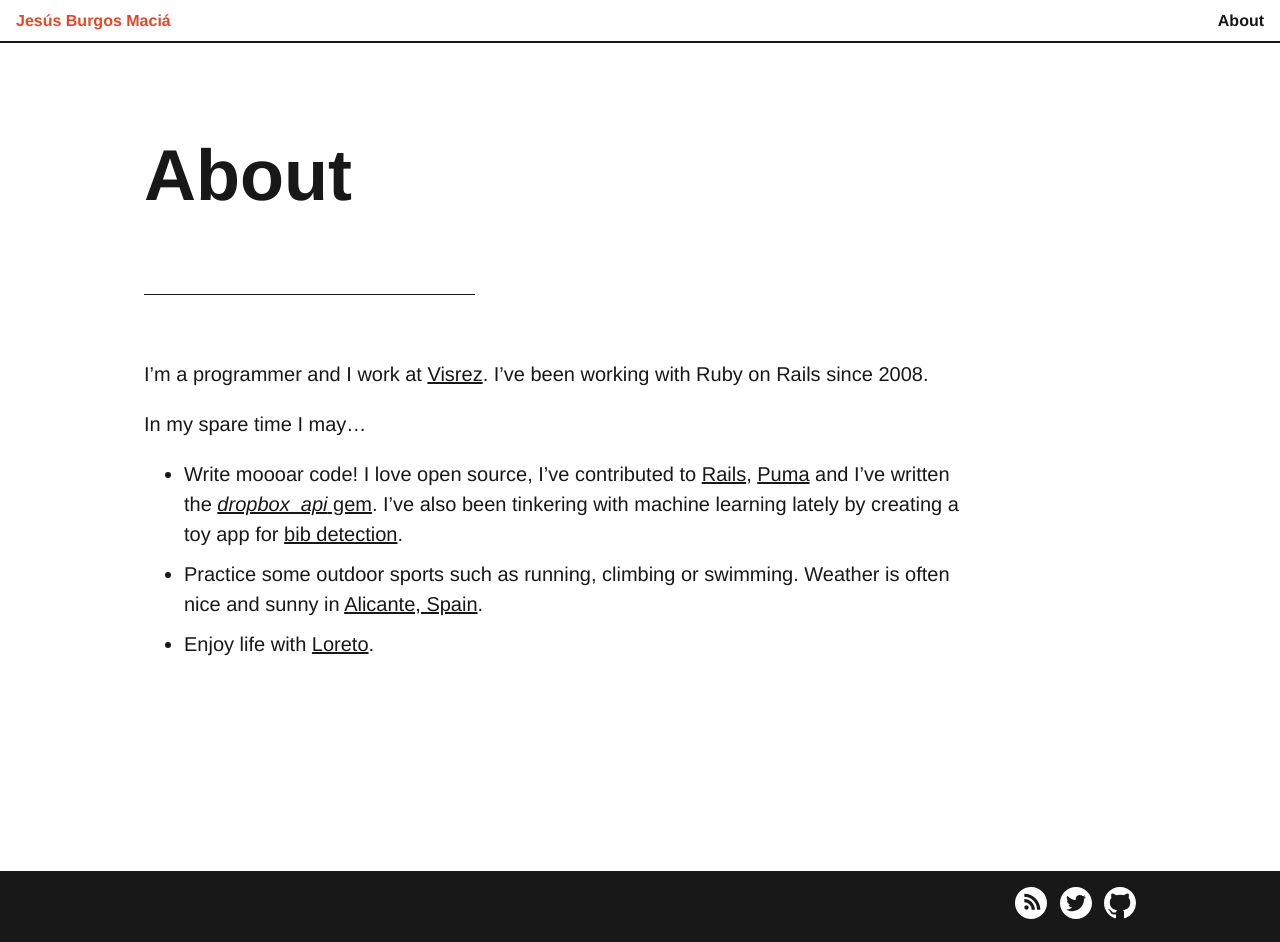
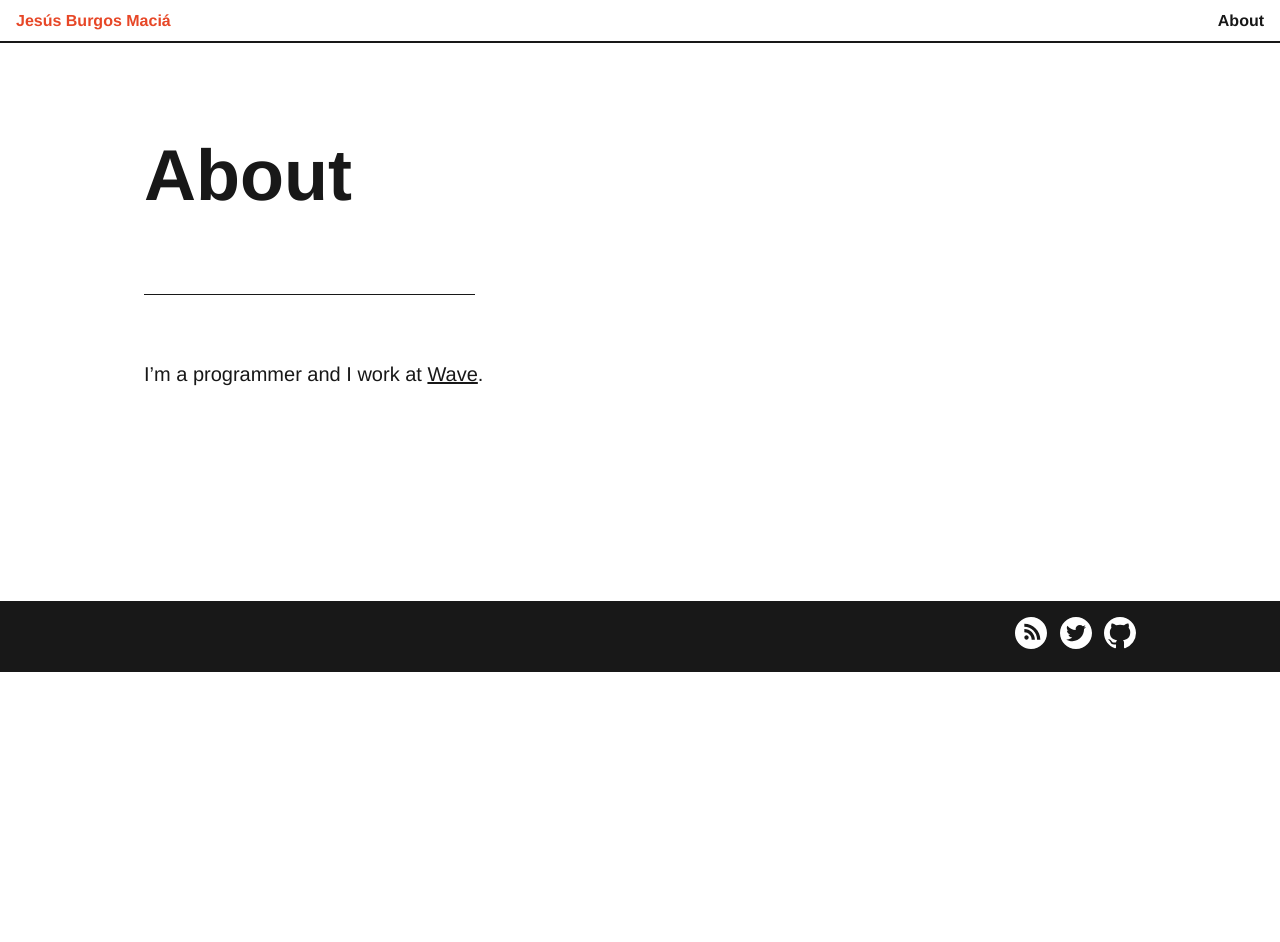
Before and after one commit to Jesus/jesus.github.io, a Jekyll site: the page built from about.md, in a window 1280 px wide. Built offline with Jekyll 4.4.1, drawn with Linux system fonts in a browser that asks for light colours; after the commit the page ends 900 px from its top, so only the background shows below that.

Commit message:
Update about.md

```diff
--- a/about.md
+++ b/about.md
@@ -4,8 +4,10 @@ title: About
 permalink: /about/
 ---
 
-I'm a programmer and I work at [Visrez][visrez]. I've been working with Ruby
-on Rails since 2008.
+I'm a programmer and I work at [Wave][wave].
+
+<!--
+I've been working with Ruby on Rails since 2008.
 
 In my spare time I may...
   - Write moooar code! I love open source, I've
@@ -16,11 +18,13 @@ In my spare time I may...
   - Practice some outdoor sports such as running, climbing or swimming. Weather
     is often nice and sunny in [Alicante, Spain][alicante].
   - Enjoy life with [Loreto][loreto].
+-->
 
 [rails-contribution]: http://contributors.rubyonrails.org/contributors/jesus-burgos/commits
 [puma-contributions]: https://github.com/puma/puma/commits?author=Jesus
 [dropbox-gem]: https://github.com/Jesus/dropbox_api
-[visrez]: http://www.visrez.com
+[wave]: https://www.sendwave.com
 [alicante]: https://en.wikipedia.org/wiki/Province_of_Alicante
+[madrid]: https://en.wikipedia.org/wiki/Madrid
 [loreto]: https://www.instagram.com/loretoiniguez1/
 [instarun]: http://instarun.es/
```
